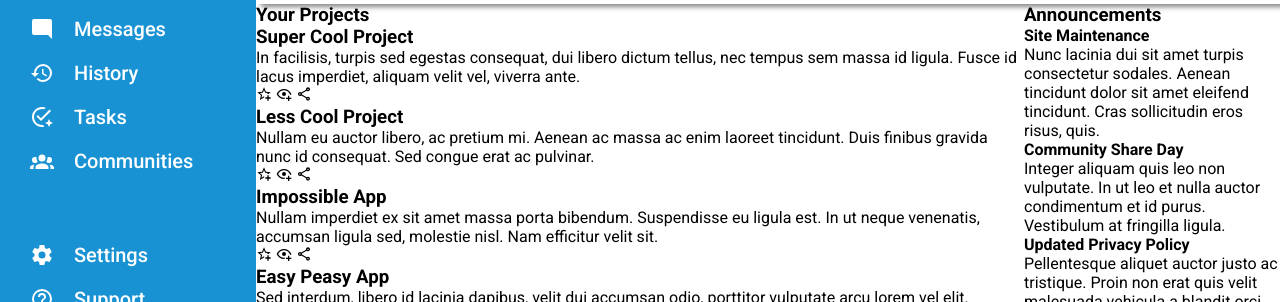
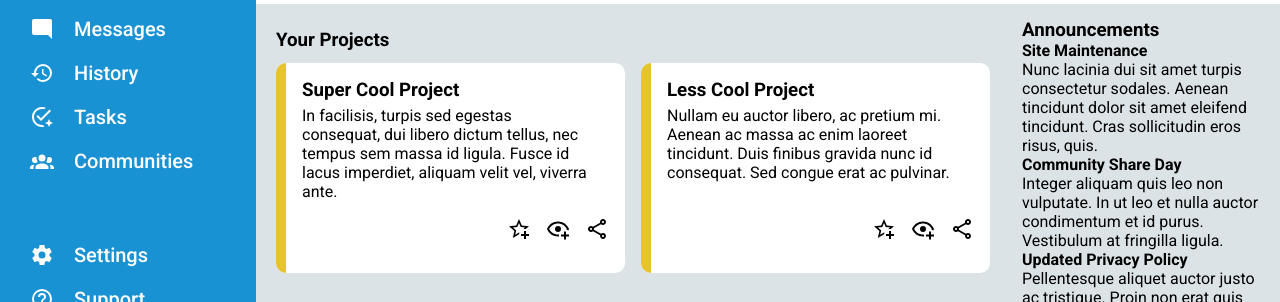
Before and after one commit to chimpbros/admin-dashboard, a plain HTML site: page index.html in a window 1280 px wide. Shown: the part 166-468 px from the top of the page. Drawn offline with Linux system fonts and the light colour scheme.

Commit message:
set up project container grid layout

```diff
--- a/index.html
+++ b/index.html
@@ -104,6 +104,7 @@
             <div class="project-ctn">
                 <h3>Your Projects</h3>
                 <div class="project">
+                    <div class="color-block"></div>
                     <div class="text-section">
                         <h3>Super Cool Project</h3>
                         <p>In facilisis, turpis sed egestas consequat, dui libero dictum tellus, nec tempus sem massa id ligula. Fusce id lacus imperdiet, aliquam velit vel, viverra ante.</p>
@@ -115,6 +116,7 @@
                     </div>
                 </div>
                 <div class="project">
+                    <div class="color-block"></div>
                     <div class="text-section">
                         <h3>Less Cool Project</h3>
                         <p>Nullam eu auctor libero, ac pretium mi. Aenean ac massa ac enim laoreet tincidunt. Duis finibus gravida nunc id consequat. Sed congue erat ac pulvinar.</p>
@@ -126,6 +128,7 @@
                     </div>
                 </div>
                 <div class="project">
+                    <div class="color-block"></div>
                     <div class="text-section">
                         <h3>Impossible App</h3>
                         <p>Nullam imperdiet ex sit amet massa porta bibendum. Suspendisse eu ligula est. In ut neque venenatis, accumsan ligula sed, molestie nisl. Nam efficitur velit sit.</p>
@@ -137,6 +140,7 @@
                     </div>
                 </div>
                 <div class="project">
+                    <div class="color-block"></div>
                     <div class="text-section">
                         <h3>Easy Peasy App</h3>
                         <p>Sed interdum, libero id lacinia dapibus, velit dui accumsan odio, porttitor vulputate arcu lorem vel elit. Curabitur lacinia lorem ac odio tempus lacinia. Nullam maximus.</p>
@@ -148,6 +152,7 @@
                     </div>
                 </div>
                 <div class="project">
+                    <div class="color-block"></div>
                     <div class="text-section">
                         <h3>Ad Blocker</h3>
                         <p>Ut porta justo nec varius luctus. Etiam malesuada mattis leo, vitae facilisis metus iaculis ut. Pellentesque sollicitudin tortor ipsum, non bibendum ante auctor sed. Suspendisse.</p>
@@ -159,6 +164,7 @@
                     </div>
                 </div>
                 <div class="project">
+                    <div class="color-block"></div>
                     <div class="text-section">
                         <h3>Money Maker</h3>
                         <p>Class aptent taciti sociosqu ad litora torquent per conubia nostra, per inceptos himenaeos. Proin et tincidunt leo. Donec molestie ante at quam accumsan, eget auctor.</p>
--- a/style.css
+++ b/style.css
@@ -114,6 +114,7 @@
     font-size: 1rem;
     font-weight: 600;
     border-radius: 20px;
+    cursor: pointer;
 }
 
 .sidebar {
@@ -176,10 +177,58 @@ li a:hover {
 .main-content-ctn {
     display: grid;
     grid-template-columns: 3fr 1fr;
+    background-color: #dce3e6;
+    gap: 2rem;
+    padding: 15px 20px;
 }
 
 .project-ctn {
     grid-row: 1 / 3;
+    display: grid;
+    grid-template-columns: repeat(auto-fit, minmax(300px, 1fr));
+    grid-template-rows: auto 1fr 1fr;
+    grid-auto-rows: 1fr;
+    gap: 2rem 1rem;
+}
+
+.project-ctn > h3 {
+    grid-column: 1 / -1;
+    margin: 10px 0 -20px 0;
+}
+
+.project {
+    background-color: white;
+    border-radius: 10px;
+    display: grid;
+    grid-template-columns: auto 1fr;
+}
+
+.color-block {
+    grid-row: 1 / 3;
+    width: 10px;
+    background-color: #e7c429;
+    border-radius: 10px 0 0 10px;
+}
+
+.text-section {
+    padding: 1rem 2rem 0 1rem;
+}
+
+.text-section h3 {
+    margin-bottom: 5px;
+}
+
+.action-section {
+    display: flex;
+    justify-content: flex-end;
+    gap: 15px;
+    align-items: flex-end;
+    padding: 1rem 1rem 2rem 1rem;
+}
+
+.action-section img {
+    height: 1.5rem;
+    width: 1.5rem;
 }
 
 img {
```
